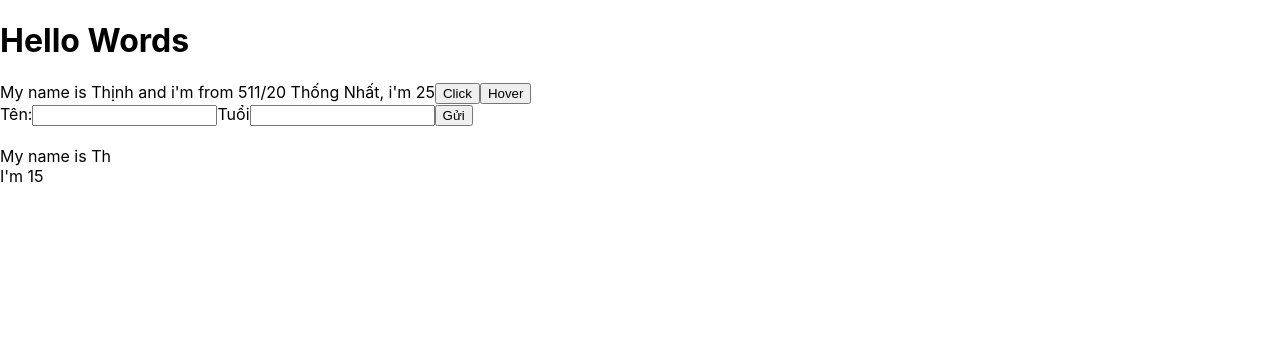
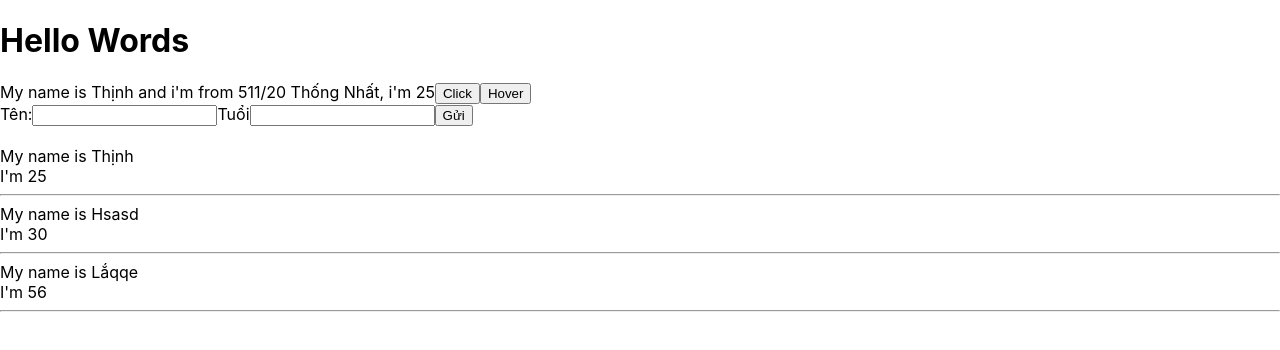
Before and after one commit to ThinhChu/React-JS, a React (Create React App) app: page / in a window 1280 px wide. Shown: the top 350 px of the page. Built offline with nearby package versions, Linux system fonts and the light colour scheme.

Commit message:
Outputting List

```diff
--- a/src/components/DisplayInfor.js
+++ b/src/components/DisplayInfor.js
@@ -4,11 +4,19 @@ class DisplayInfor extends React.Component {
   render() {
     // console.log(this.props);
     // Destructuring array/object
-    const { name, age } = this.props;
+    const { listUsers } = this.props;
+    // console.log(listUsers);
     return (
       <div>
-        <div>My name is {name}</div>
-        <div>I'm {age}</div>
+        {listUsers.map((user) => {
+          return (
+            <div key={user.id}>
+              <div>My name is {user.name}</div>
+              <div>I'm {user.age}</div>
+              <hr />
+            </div>
+          );
+        })}
       </div>
     );
   }
--- a/src/components/MyComponent.js
+++ b/src/components/MyComponent.js
@@ -6,14 +6,22 @@ import UseInfo from "./UserInfo";
 import DisplayInfor from "./DisplayInfor";
 
 class Mycomponent extends React.Component {
+  state = {
+    listUsers: [
+      { id: 1, name: "Thịnh", age: 25 },
+      { id: 2, name: "Hsasd", age: 30 },
+      { id: 3, name: "Lắqqe", age: 56 },
+    ],
+  };
   //JSX
   render() {
     const myInfor = ["a", "b", "c"];
+    // DRY: Don't Repeat yourseft
     return (
       <div>
         <UseInfo />
         <br />
-        <DisplayInfor name={"Th"} age={15} myInfor={myInfor} />
+        <DisplayInfor listUsers={this.state.listUsers} />
       </div>
     );
   }
```
